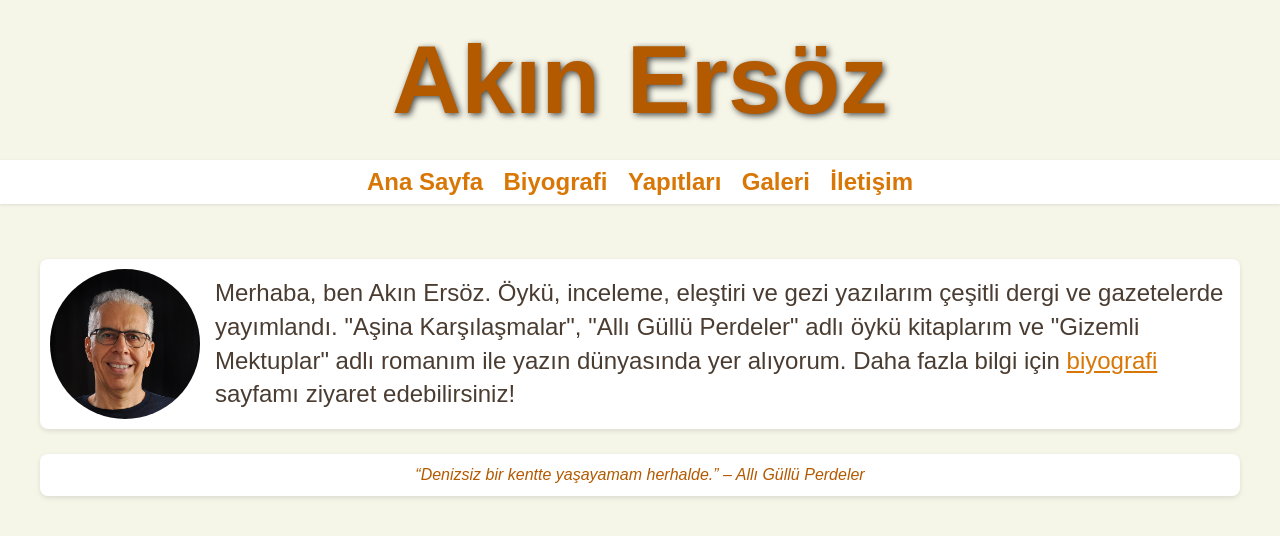
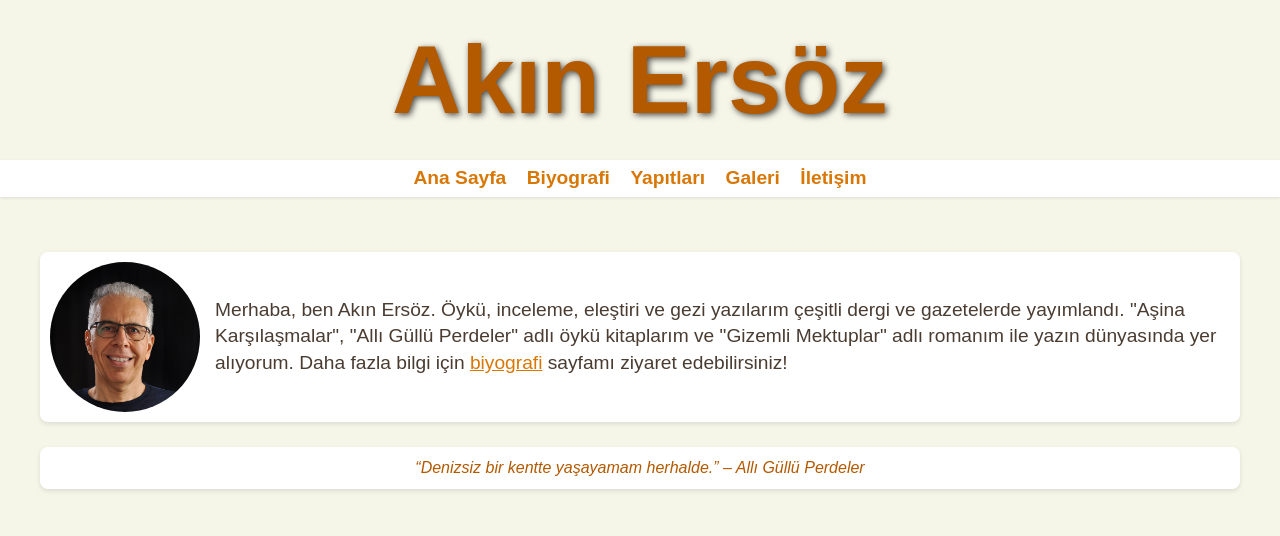
Before and after one commit to akin-ersoz/yazar, a plain HTML site: page index.html in a window 1280 px wide. Drawn offline with Linux system fonts and the light colour scheme.

Commit message:
Update index.html

```diff
--- a/index.html
+++ b/index.html
@@ -44,7 +44,7 @@
             margin: 0 8px; /* Daha küçük margin ile taşma önlendi */
             font-weight: bold;
             transition: color 0.3s;
-            font-size: 1.5em; /* Navigasyon başlıkları büyütüldü */
+            font-size: 1.2em; /* Navigasyon başlıkları büyütüldü */
         }
         .nav a:hover { color: #b35900; }
         .container {
@@ -81,7 +81,7 @@
         }
         .biyografi-box img:hover { transform: scale(1.1); }
         .biyografi-box p {
-            font-size: 1.5em;
+            font-size: 1.2em;
             margin: 0;
         }
         .quote-box {
```
